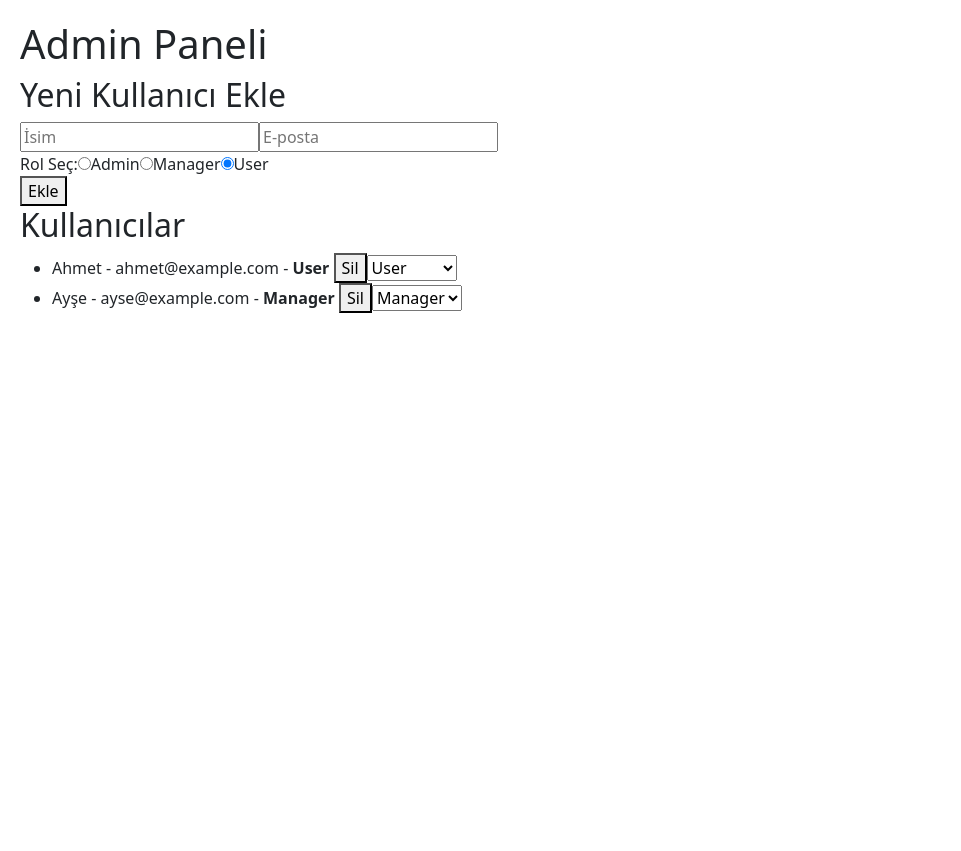
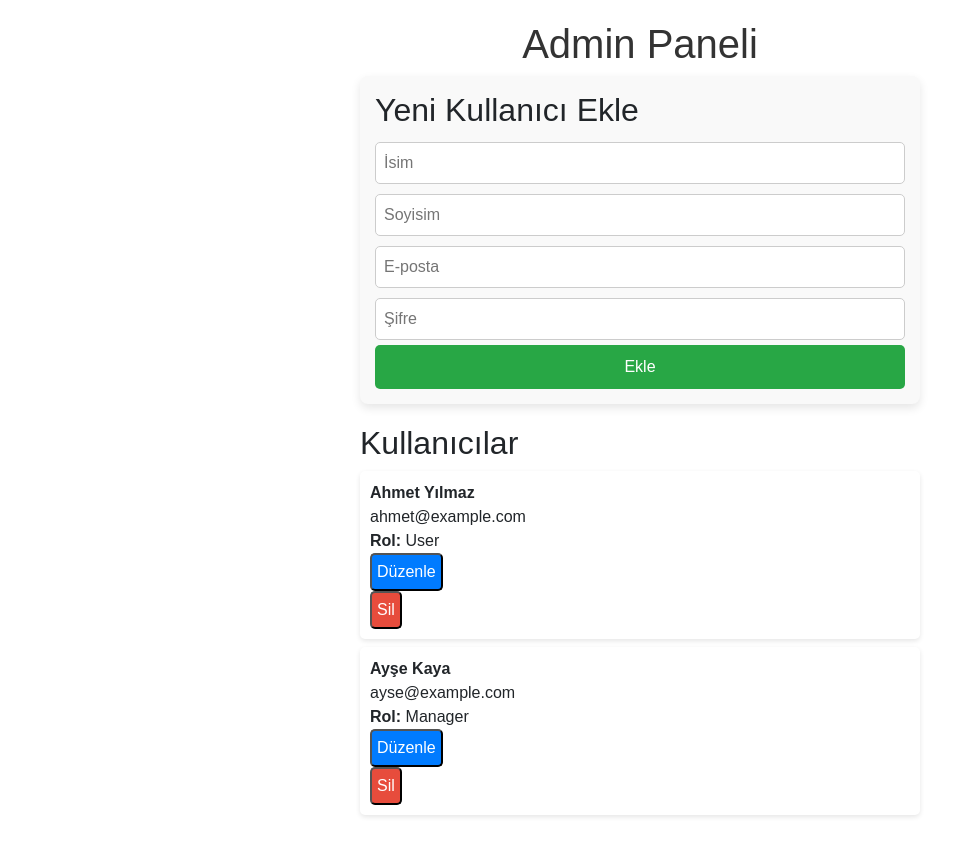
Before and after one commit to hasntezcan/HotelsRezervationSystem, a React (Vite) app: page /admin in a window 1280 px wide. Shown: the whole page, without its empty margins (0-961 px from the left). Before the commit the page ends 800 px from the top, so only its background shows below. Built offline with nearby package versions, Linux system fonts and the light colour scheme.

Commit message:
admin 1.0.1
renklendirildi

```diff
--- a/src/pages/AdminDashboard.jsx
+++ b/src/pages/AdminDashboard.jsx
@@ -1,39 +1,76 @@
-import React, { useState } from "react";
+import React, { useState, useEffect } from "react";
 
-const roles = ["Admin", "Manager", "User"]; // Mevcut roller
+const roles = ["Admin", "Manager", "User"];
+const emailRegex = /^[^\s@]+@[^\s@]+\.[^\s@]+$/; // ✅ E-posta doğrulama regex
 
 const AdminDashboard = () => {
-  // Kullanıcı listesi
-  const [users, setUsers] = useState([
-    { id: 1, name: "Ahmet", email: "ahmet@example.com", role: "User" },
-    { id: 2, name: "Ayşe", email: "ayse@example.com", role: "Manager" },
-  ]);
+  const [users, setUsers] = useState(() => {
+    const storedUsers = localStorage.getItem("users");
+    return storedUsers ? JSON.parse(storedUsers) : [
+      { id: 1, firstName: "Ahmet", lastName: "Yılmaz", email: "ahmet@example.com", password: "1234", role: "User" },
+      { id: 2, firstName: "Ayşe", lastName: "Kaya", email: "ayse@example.com", password: "5678", role: "Manager" },
+    ];
+  });
 
-  // Yeni kullanıcı bilgileri
-  const [newUser, setNewUser] = useState({ name: "", email: "", role: "User" });
+  const [newUser, setNewUser] = useState({ firstName: "", lastName: "", email: "", password: "", role: "User" });
+  const [errors, setErrors] = useState({});
+  const [editingUserId, setEditingUserId] = useState(null); // Düzenlenen kullanıcının ID'sini tutar
 
-  // Kullanıcı ekleme fonksiyonu
-  const addUser = () => {
-    if (newUser.name && newUser.email) {
+  useEffect(() => {
+    localStorage.setItem("users", JSON.stringify(users));
+  }, [users]);
+
+  const validateInputs = () => {
+    let validationErrors = {};
+
+    if (!newUser.firstName) validationErrors.firstName = "İsim boş bırakılamaz!";
+    if (!newUser.lastName) validationErrors.lastName = "Soyisim boş bırakılamaz!";
+    if (!newUser.email) validationErrors.email = "E-posta boş bırakılamaz!";
+    if (!newUser.password) validationErrors.password = "Şifre boş bırakılamaz!";
+
+    if (newUser.email && !emailRegex.test(newUser.email)) {
+      validationErrors.email = "Geçerli bir e-posta adresi girin!";
+    }
+
+    if (Object.keys(validationErrors).length > 0) {
+      setErrors(validationErrors);
+      return false;
+    }
+
+    setErrors({});
+    return true;
+  };
+
+  const addOrUpdateUser = () => {
+    if (!validateInputs()) return;
+
+    if (editingUserId) {
+      // Güncelleme işlemi
+      const updatedUsers = users.map((user) =>
+        user.id === editingUserId ? { ...user, ...newUser } : user
+      );
+      setUsers(updatedUsers);
+      setEditingUserId(null);
+    } else {
+      // Yeni kullanıcı ekleme işlemi
       const newUserObj = {
         id: users.length + 1,
-        name: newUser.name,
+        firstName: newUser.firstName,
+        lastName: newUser.lastName,
         email: newUser.email,
+        password: newUser.password,
         role: newUser.role,
       };
-      setUsers([...users, newUserObj]); // Yeni kullanıcıyı ekle
-      setNewUser({ name: "", email: "", role: "User" }); // Formu sıfırla
-    } else {
-      alert("Lütfen isim ve e-posta girin!");
+      setUsers([...users, newUserObj]);
     }
+
+    setNewUser({ firstName: "", lastName: "", email: "", password: "", role: "User" });
   };
 
-  // Kullanıcı silme fonksiyonu
   const deleteUser = (id) => {
     setUsers(users.filter((user) => user.id !== id));
   };
 
-  // Kullanıcı rolünü güncelleme fonksiyonu
   const updateUserRole = (id, newRole) => {
     const updatedUsers = users.map((user) =>
       user.id === id ? { ...user, role: newRole } : user
@@ -41,64 +78,70 @@ const AdminDashboard = () => {
     setUsers(updatedUsers);
   };
 
+  const editUser = (user) => {
+    setNewUser(user);
+    setEditingUserId(user.id);
+  };
+
   return (
-    <div style={{ padding: "20px" }}>
-      <h1>Admin Paneli</h1>
+    <div style={{ padding: "20px", maxWidth: "600px", margin: "auto", fontFamily: "Arial, sans-serif" }}>
+      <h1 style={{ textAlign: "center", color: "#333" }}>Admin Paneli</h1>
 
-      {/* Kullanıcı ekleme formu */}
-      <div>
-        <h2>Yeni Kullanıcı Ekle</h2>
+      <div style={{ background: "#f9f9f9", padding: "15px", borderRadius: "8px", boxShadow: "0px 4px 10px rgba(0,0,0,0.1)" }}>
+        <h2>{editingUserId ? "Kullanıcıyı Güncelle" : "Yeni Kullanıcı Ekle"}</h2>
         <input
           type="text"
           placeholder="İsim"
-          value={newUser.name}
-          onChange={(e) => setNewUser({ ...newUser, name: e.target.value })}
+          value={newUser.firstName}
+          onChange={(e) => setNewUser({ ...newUser, firstName: e.target.value })}
+          style={{ width: "100%", padding: "8px", margin: "5px 0", borderRadius: "5px", border: errors.firstName ? "1px solid red" : "1px solid #ccc" }}
         />
+        {errors.firstName && <p style={{ color: "red", fontSize: "14px" }}>{errors.firstName}</p>}
+
+        <input
+          type="text"
+          placeholder="Soyisim"
+          value={newUser.lastName}
+          onChange={(e) => setNewUser({ ...newUser, lastName: e.target.value })}
+          style={{ width: "100%", padding: "8px", margin: "5px 0", borderRadius: "5px", border: errors.lastName ? "1px solid red" : "1px solid #ccc" }}
+        />
+        {errors.lastName && <p style={{ color: "red", fontSize: "14px" }}>{errors.lastName}</p>}
+
         <input
           type="email"
           placeholder="E-posta"
           value={newUser.email}
           onChange={(e) => setNewUser({ ...newUser, email: e.target.value })}
+          style={{ width: "100%", padding: "8px", margin: "5px 0", borderRadius: "5px", border: errors.email ? "1px solid red" : "1px solid #ccc" }}
         />
+        {errors.email && <p style={{ color: "red", fontSize: "14px" }}>{errors.email}</p>}
 
-        {/* Rol seçimi */}
-        <div>
-          <label>Rol Seç:</label>
-          {roles.map((role) => (
-            <label key={role}>
-              <input
-                type="radio"
-                value={role}
-                checked={newUser.role === role}
-                onChange={(e) => setNewUser({ ...newUser, role: e.target.value })}
-              />
-              {role}
-            </label>
-          ))}
-        </div>
+        <input
+          type="password"
+          placeholder="Şifre"
+          value={newUser.password}
+          onChange={(e) => setNewUser({ ...newUser, password: e.target.value })}
+          style={{ width: "100%", padding: "8px", margin: "5px 0", borderRadius: "5px", border: errors.password ? "1px solid red" : "1px solid #ccc" }}
+        />
+        {errors.password && <p style={{ color: "red", fontSize: "14px" }}>{errors.password}</p>}
 
-        <button onClick={addUser}>Ekle</button>
+        <button
+          onClick={addOrUpdateUser}
+          style={{ width: "100%", padding: "10px", background: editingUserId ? "#ffc107" : "#28a745", color: "white", border: "none", borderRadius: "5px", cursor: "pointer" }}>
+          {editingUserId ? "Güncelle" : "Ekle"}
+        </button>
       </div>
 
-      {/* Kullanıcı listesi */}
-      <h2>Kullanıcılar</h2>
-      <ul>
+      <h2 style={{ marginTop: "20px" }}>Kullanıcılar</h2>
+      <ul style={{ listStyleType: "none", padding: 0 }}>
         {users.map((user) => (
-          <li key={user.id}>
-            {user.name} - {user.email} - <strong>{user.role}</strong>{" "}
-            <button onClick={() => deleteUser(user.id)}>Sil</button>
+          <li key={user.id} style={{ display: "flex", flexDirection: "column", alignItems: "flex-start", background: "#fff", padding: "10px", borderRadius: "5px", marginBottom: "8px", boxShadow: "0px 2px 5px rgba(0,0,0,0.1)" }}>
+            <span><strong>{user.firstName} {user.lastName}</strong></span>
+            <span>{user.email}</span>
+            <span><strong>Rol:</strong> {user.role}</span>
 
-            {/* Kullanıcı rolünü değiştirme */}
-            <select
-              value={user.role}
-              onChange={(e) => updateUserRole(user.id, e.target.value)}
-            >
-              {roles.map((role) => (
-                <option key={role} value={role}>
-                  {role}
-                </option>
-              ))}
-            </select>
+            <button onClick={() => editUser(user)} style={{ background: "#007bff", color: "white", padding: "5px", borderRadius: "5px", marginRight: "5px" }}>Düzenle</button>
+            <button onClick={() => deleteUser(user.id)} style={{ background: "#e74c3c", color: "white", padding: "5px", borderRadius: "5px" }}>Sil</button>
           </li>
         ))}
       </ul>
```
